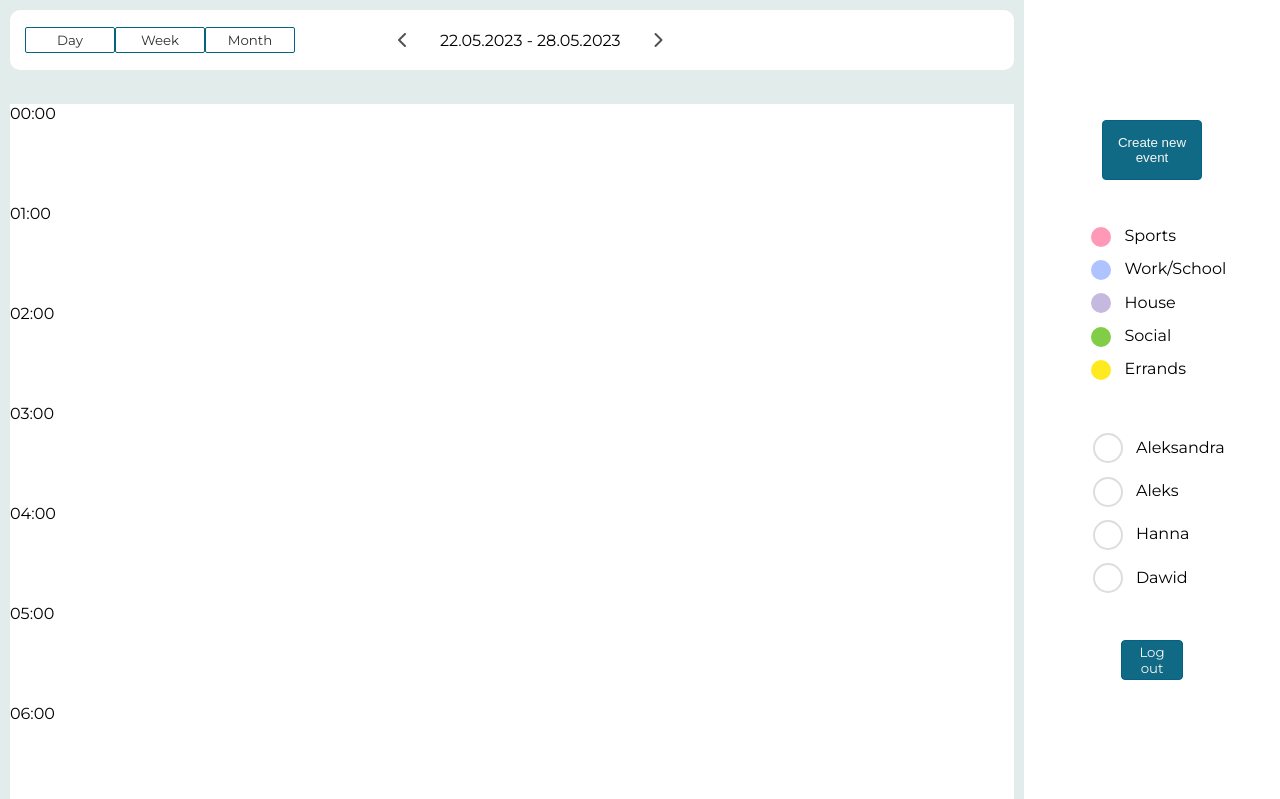
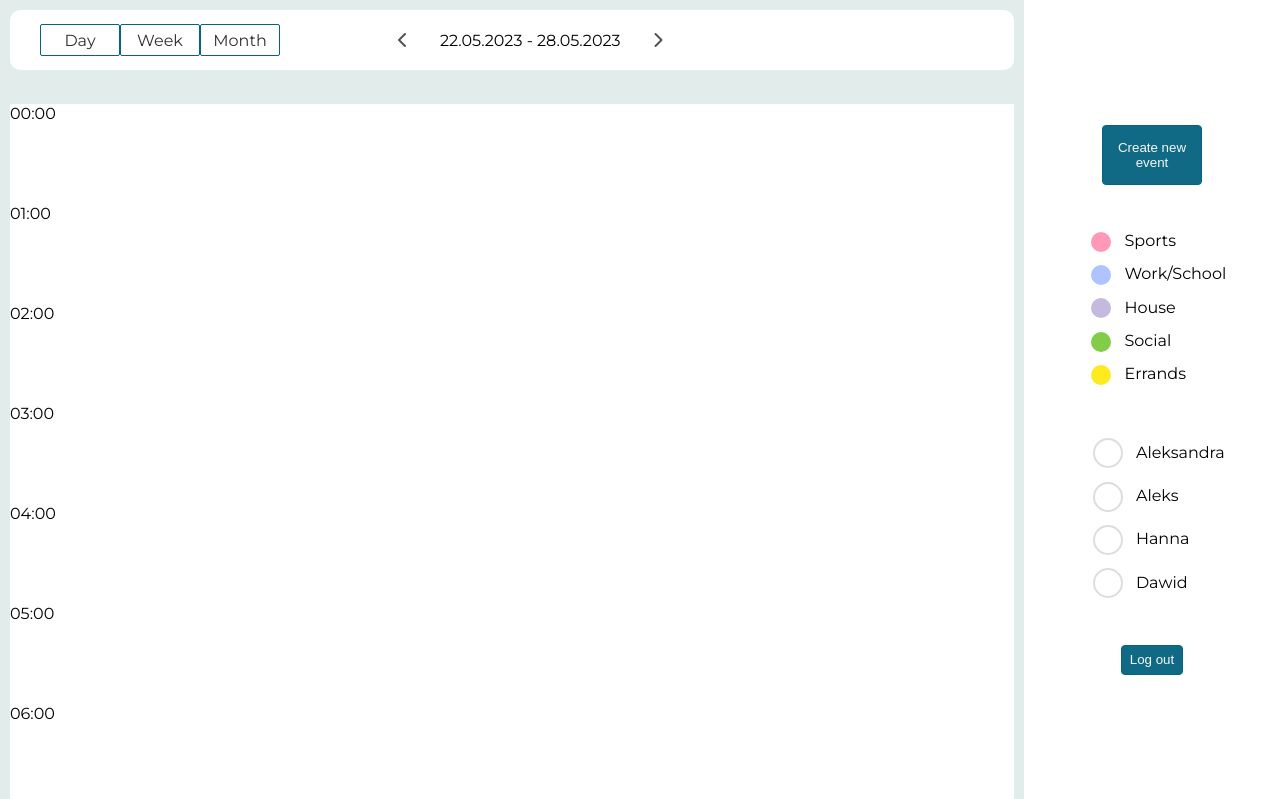
Before and after one commit to AleksandraBialasPK/LiMi_WdPAI, a PHP site: page /public/views/week.html in a window 1280 px wide. Shown: the top 799 px of the page. Run offline with PHP 8.4, Linux system fonts and the light colour scheme; some libraries are stand-ins or nearby versions; some web fonts are replaced.

Commit message:
changing from button to a in week and month

```diff
--- a/public/css/calendar.css
+++ b/public/css/calendar.css
@@ -110,14 +110,15 @@ header > nav {
 
 button {
     box-sizing: border-box;
-    width: 30px;
-    height: 40px;
+    width: 50px;
+    height: 30px;
     min-width: 30%;
     background: rgba(4, 99, 128, 0.95);
     color: #F7F7F5;
     border: 1px solid #046380;
     border-radius: 4px;
     cursor: pointer;
+    font-weight: 500;
 }
 
 button:active,
@@ -130,7 +131,6 @@ button:hover {
 #create-new-event-button {
     width: 100px;
     height: 60px;
-    font-weight: 500;
 }
 
 .calendar {
--- a/public/views/month.html
+++ b/public/views/month.html
@@ -32,9 +32,9 @@
     <header>
         <nav>
             <div class="views-nav">
-                <button class="day-week-month-nav">Day</button>
-                <button class="day-week-month-nav">Week</button>
-                <button class="day-week-month-nav">Month</button>
+                <a class="day-week-month-nav">Day</a>
+                <a class="day-week-month-nav">Week</a>
+                <a class="day-week-month-nav">Month</a>
             </div>
             <div class="change-date push-right">
                 <a class="nav-arrows"><i class="fa-solid fa-chevron-left"></i></a>
--- a/public/views/week.html
+++ b/public/views/week.html
@@ -32,9 +32,9 @@
     <header>
         <nav>
             <div class="views-nav">
-                <button class="day-week-month-nav">Day</button>
-                <button class="day-week-month-nav">Week</button>
-                <button class="day-week-month-nav">Month</button>
+                <a class="day-week-month-nav">Day</a>
+                <a class="day-week-month-nav">Week</a>
+                <a class="day-week-month-nav">Month</a>
             </div>
             <div class="change-date push-right">
                 <a class="nav-arrows"><i class="fa-solid fa-chevron-left"></i></a>
```
